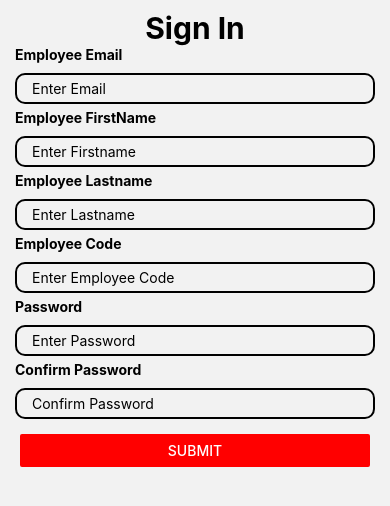
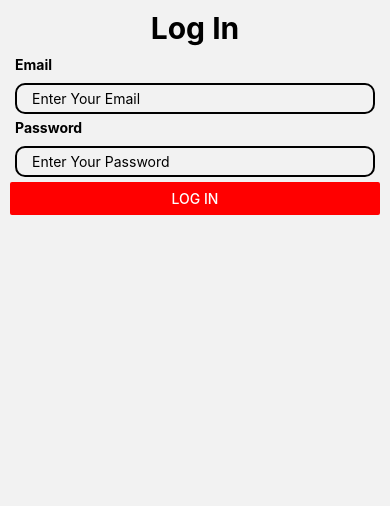
Before and after one commit to Navendra001/LoginFormReactNative, a React Native app: screen / in a window 390 px wide. Shown: the top 506 px of the page. Built offline with nearby package versions, Linux system fonts and the light colour scheme.

Commit message:
button Functionality

```diff
--- a/App.js
+++ b/App.js
@@ -13,7 +13,7 @@ export default function App() {
   return (
     <>
       <NavigationContainer>
-        <Stack.Navigator initialRouteName="SignIn">
+        <Stack.Navigator initialRouteName="LogIn">
           <Stack.Screen name="Card" component={CardImage} />
           <Stack.Screen
             name="LogIn"
--- a/scr/screen/LogInForm.js
+++ b/scr/screen/LogInForm.js
@@ -29,8 +29,9 @@ const LogInForm = ({navigation}) => {
         <Formik
           validationSchema={loginValidation}
           initialValues={{email: '', password: ''}}
-          onSubmit={values => {
+          onSubmit={(values, {resetForm}) => {
             console.log(values);
+            resetForm({values: ''});
             navigation.navigate('Card', values);
           }}>
           {({
```
